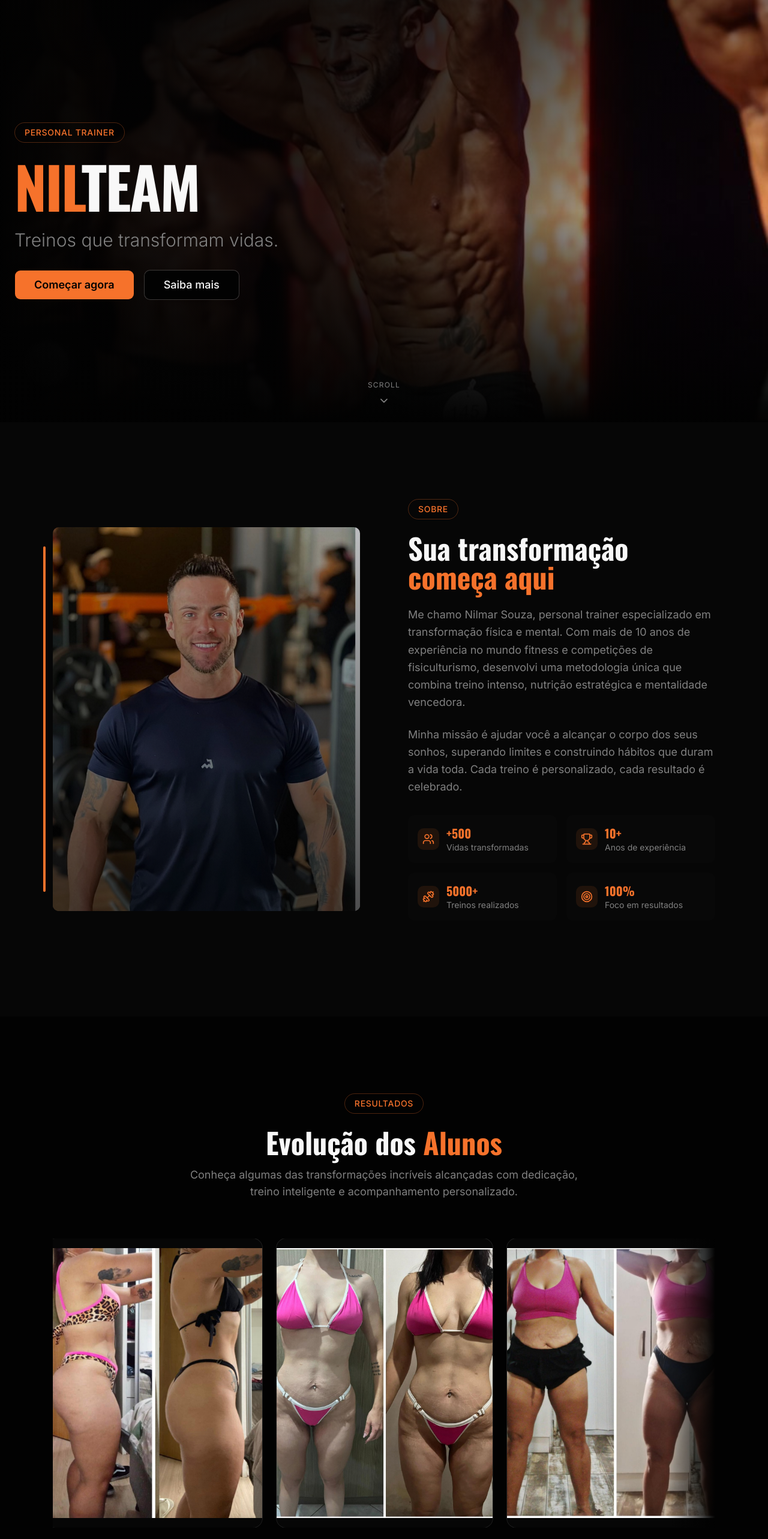
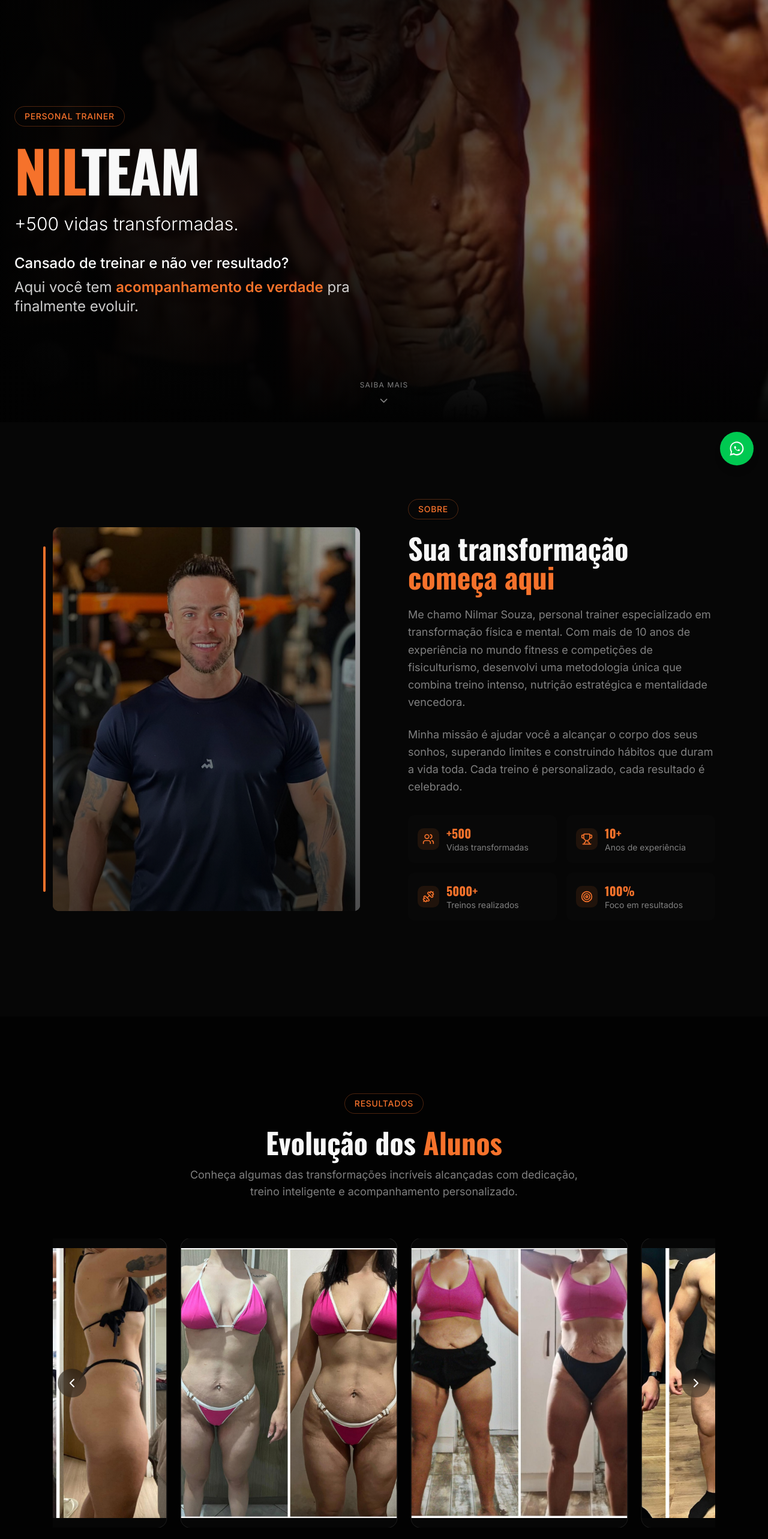
Before and after one commit to ismaeloliveira-projetos/nilmar-team, a Next.js app: page / in a window 1280 px wide. Shown: the top 2566 px of the page at 60% size. Built offline with nearby package versions, Linux system fonts and the light colour scheme.

Commit message:
fix: melhora de componentizacao e ux

```diff
--- a/app/globals.css
+++ b/app/globals.css
@@ -130,3 +130,11 @@
     font-family: var(--font-heading), 'Oswald', sans-serif;
   }
 }
+/* esconder scrollbar */
+.scrollbar-hide::-webkit-scrollbar {
+  display: none;
+}
+.scrollbar-hide {
+  -ms-overflow-style: none;
+  scrollbar-width: none;
+}
--- a/app/layout.tsx
+++ b/app/layout.tsx
@@ -2,6 +2,7 @@ import type { Metadata, Viewport } from "next"
 import { Oswald, Inter } from "next/font/google"
 import { Analytics } from "@vercel/analytics/react"
 import "./globals.css"
+import { Toast } from "radix-ui"
 
 const oswald = Oswald({
   subsets: ["latin"],
--- a/components/hero.tsx
+++ b/components/hero.tsx
@@ -49,12 +49,11 @@ export function Hero() {
   initial={{ opacity: 0, y: 30 }}
   animate={{ opacity: 1, y: 0 }}
   transition={{ duration: 0.6, delay: 0.2 }}
-            className="text-xl md:text-2xl lg:text-3xl text-muted-foreground mb-8 font-light text-pretty"
+  className="text-xl md:text-2xl lg:text-3xl text-white mb-8 font-light text-pretty"
 >
-            Treinos que transformam vidas.{" "}
-            <span className="text-foreground font-medium"></span>
+  +500 vidas transformadas.{" "}
+  <span className="text-white font-medium"></span>
 </motion.p>
-
           <motion.div
             initial={{ opacity: 0, y: 30 }}
             animate={{ opacity: 1, y: 0 }}
@@ -66,16 +65,26 @@ export function Hero() {
               className="bg-primary text-primary-foreground hover:bg-primary/90 text-lg px-8 py-6 font-semibold"
               asChild
             >
-              <a href="#contato">Começar agora</a>
+
             </Button>
-            <Button
-              size="lg"
-              variant="outline"
-              className="border-foreground/20 hover:bg-foreground/5 text-lg px-8 py-6"
-              asChild
+<motion.div
+  initial={{ opacity: 0, y: 30 }}
+  animate={{ opacity: 1, y: 0 }}
+  transition={{ duration: 0.6, delay: 0.3 }}
+  className="space-y-2 max-w-xl"
 >
-              <a href="#sobre">Saiba mais</a>
-            </Button>
+  <p className="text-lg sm:text-xl md:text-2xl text-white font-medium">
+    Cansado de treinar e não ver resultado?
+  </p>
+
+  <p className="text-lg sm:text-xl md:text-2xl text-white/80">
+    Aqui você tem{" "}
+    <span className="text-primary font-semibold">
+      acompanhamento de verdade
+    </span>{" "}
+    pra finalmente evoluir.
+  </p>
+</motion.div>
           </motion.div>
         </div>
       </div>
@@ -93,10 +102,25 @@ export function Hero() {
           transition={{ duration: 1.5, repeat: Infinity }}
           className="flex flex-col items-center gap-2 text-muted-foreground hover:text-primary transition-colors"
         >
-          <span className="text-xs tracking-widest uppercase">Scroll</span>
+          <span className="text-xs tracking-widest uppercase">Saiba mais </span>
           <ChevronDown className="w-5 h-5" />
         </motion.a>
       </motion.div>
+
+      <a
+  href="https://wa.me/5551999999999?text=Oi%20vim%20pelo%20site%20e%20quero%20saber%20mais"
+  target="_blank"
+  rel="noopener noreferrer"
+  className="fixed bottom-6 right-6 z-50 bg-green-500 hover:bg-green-600 text-white p-4 rounded-full shadow-lg transition-all duration-300 hover:scale-110"
+>
+  <svg
+    xmlns="http://www.w3.org/2000/svg"
+    viewBox="0 0 32 32"
+    className="w-6 h-6 fill-white"
+  >
+    <path d="M16 .4C7.6.4.8 7.2.8 15.6c0 2.8.8 5.4 2.2 7.7L.4 31.6l8.6-2.2c2.2 1.2 4.6 1.8 7 1.8 8.4 0 15.2-6.8 15.2-15.2S24.4.4 16 .4zm0 27.6c-2.2 0-4.4-.6-6.2-1.8l-.4-.2-5.2 1.4 1.4-5-.2-.4c-1.4-2-2.2-4.2-2.2-6.6 0-6.8 5.6-12.4 12.4-12.4S28.4 8.8 28.4 15.6 22.8 28 16 28zm6.8-9.2c-.4-.2-2.4-1.2-2.8-1.4-.4-.2-.6-.2-.8.2s-1 1.4-1.2 1.6c-.2.2-.4.2-.8 0-2.2-1-3.6-2.8-4-3.2-.2-.4 0-.6.2-.8.2-.2.4-.4.6-.6.2-.2.2-.4.4-.6.2-.2 0-.4 0-.6s-.8-2-1-2.6c-.2-.6-.4-.6-.8-.6h-.6c-.2 0-.6.2-.8.4-.2.2-1 1-1 2.4s1 2.8 1.2 3c.2.2 2 3 5 4.2.8.4 1.4.6 2 .8.8.2 1.6.2 2.2.2.6 0 2-.8 2.2-1.6.2-.8.2-1.4.2-1.6 0-.2-.2-.4-.4-.6z" />
+  </svg>
+</a>
     </section>
   )
 }
--- a/components/transformations.tsx
+++ b/components/transformations.tsx
@@ -1,8 +1,10 @@
 "use client"
 
-import { motion } from "framer-motion"
+import { motion, useAnimation } from "framer-motion"
 import Image from "next/image"
 import { Card } from "@/components/ui/card"
+import { ChevronLeft, ChevronRight } from "lucide-react"
+import { useEffect, useRef } from "react"
 
 const transformations = [
   { image: "/evo1.jpeg" },
@@ -14,9 +16,37 @@ const transformations = [
 ]
 
 export function Transformations() {
+  const controls = useAnimation()
+  const containerRef = useRef<HTMLDivElement>(null)
+
+  // 🔥 LOOP INFINITO REAL
+  useEffect(() => {
+    controls.start({
+      x: ["0%", "-50%"],
+      transition: {
+        duration: 40,
+        ease: "linear",
+        repeat: Infinity,
+      },
+    })
+  }, [controls])
+
+  // 🔥 SCROLL MANUAL COM SETAS
+  const scroll = (direction: "left" | "right") => {
+    if (!containerRef.current) return
+
+    const scrollAmount = 300
+
+    containerRef.current.scrollBy({
+      left: direction === "left" ? -scrollAmount : scrollAmount,
+      behavior: "smooth",
+    })
+  }
+
   return (
     <section id="evolucao" className="py-24 md:py-32 bg-background">
       <div className="max-w-6xl mx-auto px-4 md:px-6">
+
         {/* HEADER */}
         <motion.div
           initial={{ opacity: 0, y: 30 }}
@@ -29,7 +59,7 @@ export function Transformations() {
             RESULTADOS
           </span>
 
-          <h2 className="font-heading text-4xl md:text-5xl font-bold mb-4 text-balance">
+          <h2 className="font-heading text-4xl md:text-5xl font-bold mb-4">
             Evolução dos <span className="text-primary">Alunos</span>
           </h2>
 
@@ -40,21 +70,37 @@ export function Transformations() {
         </motion.div>
 
         {/* CARROSSEL */}
-        <div className="overflow-hidden relative before:absolute before:left-0 before:top-0 before:h-full before:w-20 before:bg-gradient-to-r before:from-background before:to-transparent after:absolute after:right-0 after:top-0 after:h-full after:w-20 after:bg-gradient-to-l after:from-background after:to-transparent">
+        <div className="relative">
 
+          {/* BOTÃO ESQUERDA */}
+          <button
+            onClick={() => scroll("left")}
+            className="absolute left-2 top-1/2 -translate-y-1/2 z-20 bg-black/40 hover:bg-black/60 text-white p-3 rounded-full backdrop-blur-md"
+          >
+            <ChevronLeft />
+          </button>
+
+          {/* BOTÃO DIREITA */}
+          <button
+            onClick={() => scroll("right")}
+            className="absolute right-2 top-1/2 -translate-y-1/2 z-20 bg-black/40 hover:bg-black/60 text-white p-3 rounded-full backdrop-blur-md"
+          >
+            <ChevronRight />
+          </button>
+
+          {/* TRACK */}
+          <div
+            ref={containerRef}
+            className="overflow-x-auto scrollbar-hide"
+          >
             <motion.div
-            className="flex gap-6"
-            animate={{ x: ["0%", "-100%"] }}
-            transition={{
-              duration: 18, // 🔥 mais rápido
-              ease: "linear",
-              repeat: Infinity,
-            }}
+              className="flex gap-6 w-max"
+              animate={controls}
             >
               {[...transformations, ...transformations, ...transformations].map((item, index) => (
                 <div
                   key={index}
-                className="min-w-[280px] md:min-w-[320px] lg:min-w-[360px]"
+                  className="min-w-[260px] sm:min-w-[280px] md:min-w-[320px] lg:min-w-[360px]"
                 >
                   <Card className="overflow-hidden rounded-2xl">
                     <div className="relative aspect-[4/5]">
@@ -63,13 +109,13 @@ export function Transformations() {
                         alt="Transformação de aluno"
                         fill
                         className="object-cover"
-                      priority
                       />
                     </div>
                   </Card>
                 </div>
               ))}
             </motion.div>
+          </div>
 
         </div>
       </div>
```
Lines whose indentation alone changed are shown as unchanged.
